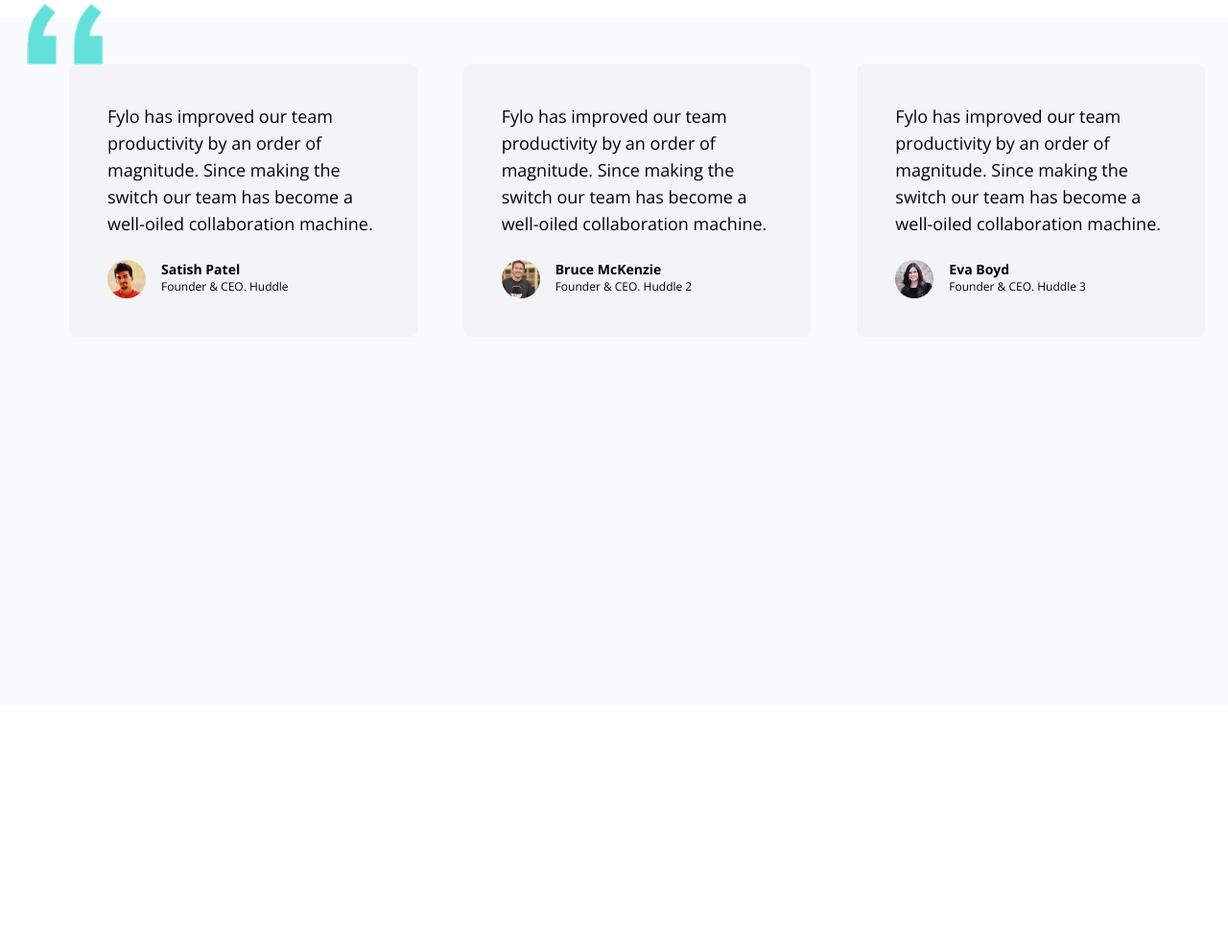
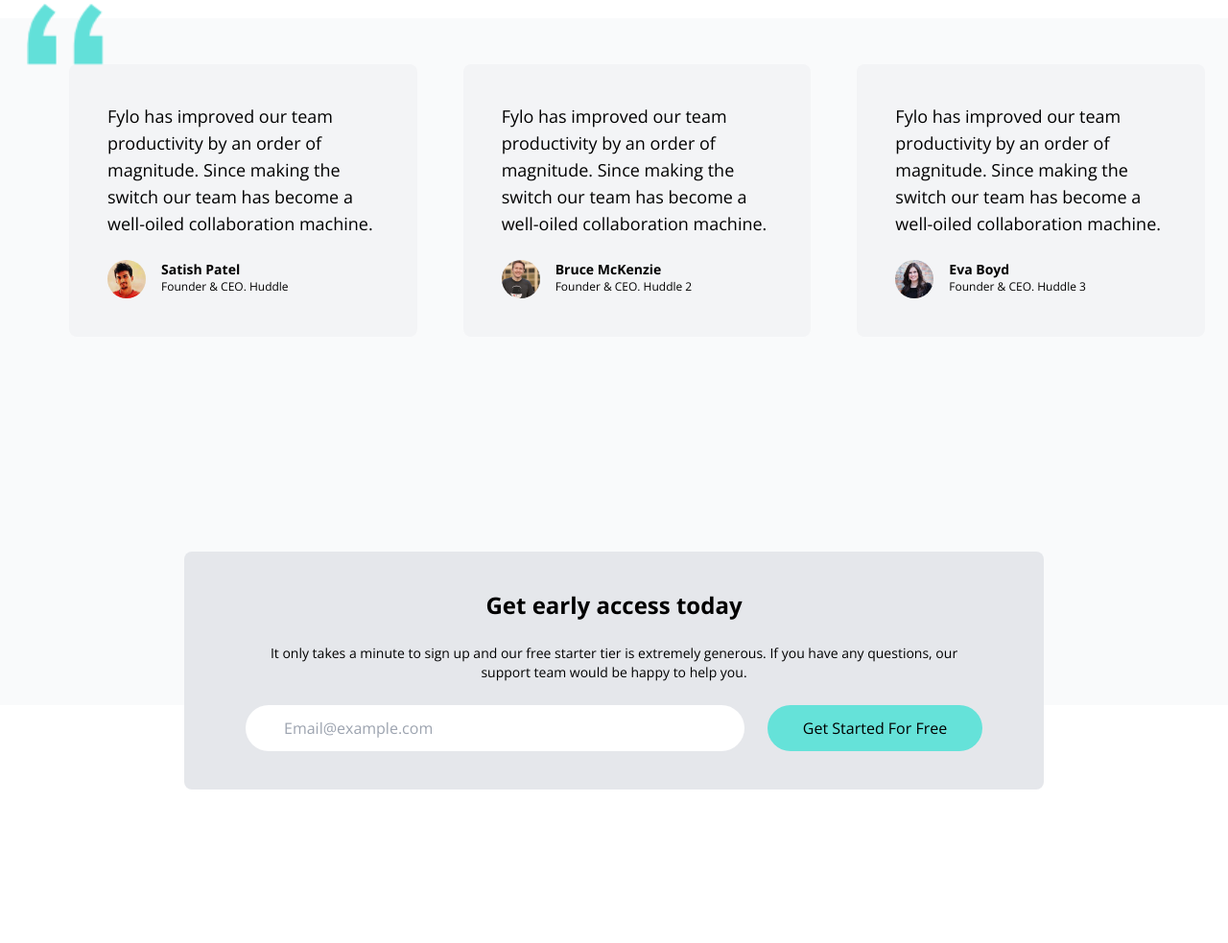
Before and after one commit to yasserfarhadi/fylo-tailwind-cli, a website: page src/index.html in a window 1280 px wide. Shown: the part 2697-3680 px from the top of the page at 96% size. Before the commit the page ends 3432 px from the top, so only its background shows below. Drawn offline with nearby package versions, Linux system fonts and the light colour scheme.

Commit message:
early access section

```diff
--- a/src/index.html
+++ b/src/index.html
@@ -286,5 +286,36 @@
         </div>
       </div>
     </section>
+
+    <!-- Early Access Section -->
+    <section id="eatly-access" class="relative px-6 dark:bg-darkBlue2 md:px-0">
+      <div
+        class="relative max-w-4xl p-10 px-6 mx-auto space-y-6 text-center bg-gray-200 rounded-lg -top-40 dark:bg-darkBlue1 md:px-16"
+      >
+        <h5 class="text-2xl font-bold">Get early access today</h5>
+        <p class="text-sm">
+          It only takes a minute to sign up and our free starter tier is
+          extremely generous. If you have any questions, our support team would
+          be happy to help you.
+        </p>
+        <!-- Input and Button Container -->
+        <div
+          class="flex flex-col items-start space-y-6 md:flex-row md:space-y-0 md:space-x-6"
+        >
+          <div class="w-full md:flex-1">
+            <input
+              placeholder="Email@example.com"
+              type="text"
+              class="w-full px-10 py-3 rounded-full focus:outline-none"
+            />
+          </div>
+          <button
+            class="w-full px-6 py-3 rounded-full bg-accentCyan md:w-56 hover:scale-95"
+          >
+            Get Started For Free
+          </button>
+        </div>
+      </div>
+    </section>
   </body>
 </html>
```
Also changed, not shown: src/input.css (line endings or trailing spaces), src/styles.css.
